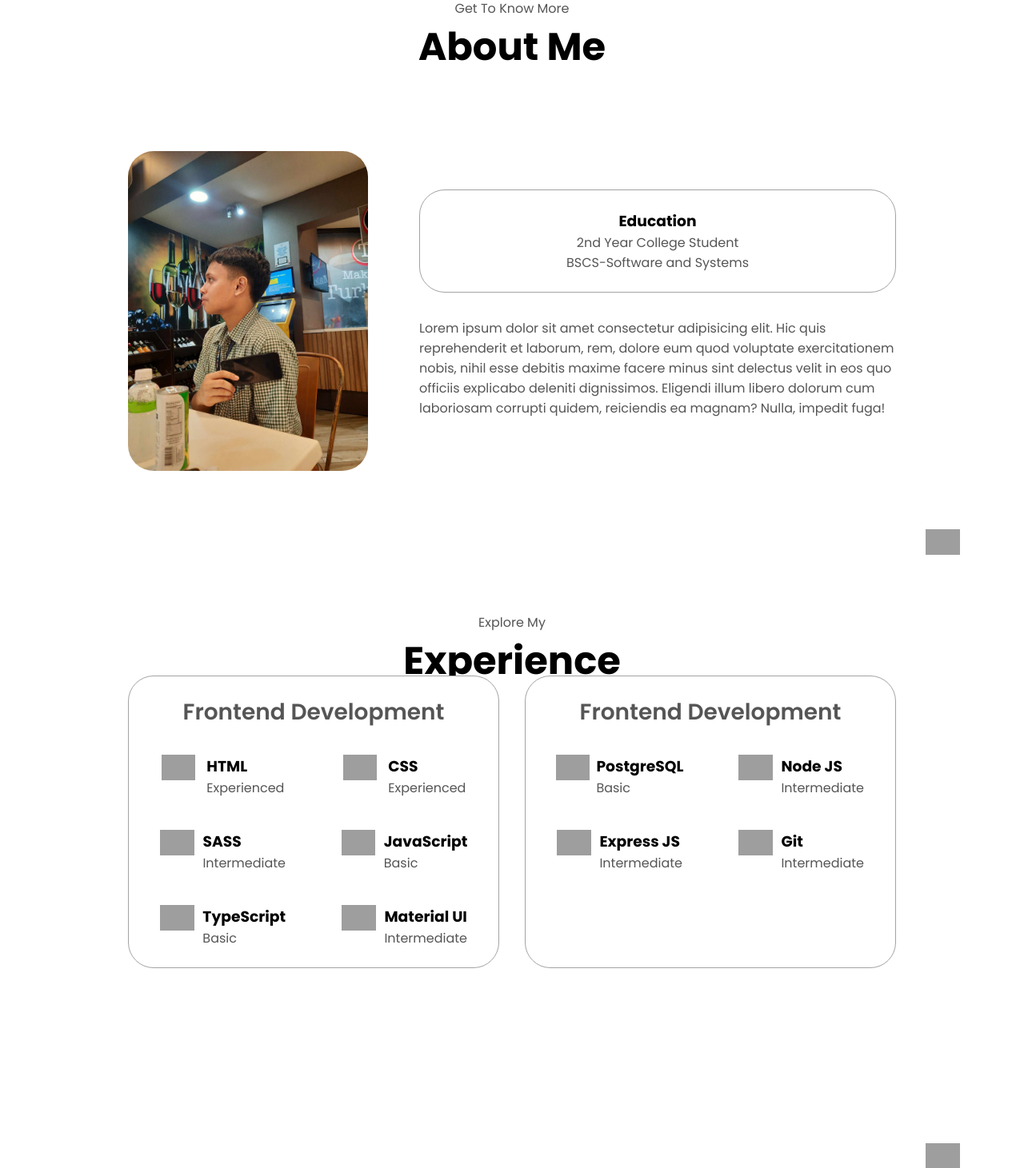
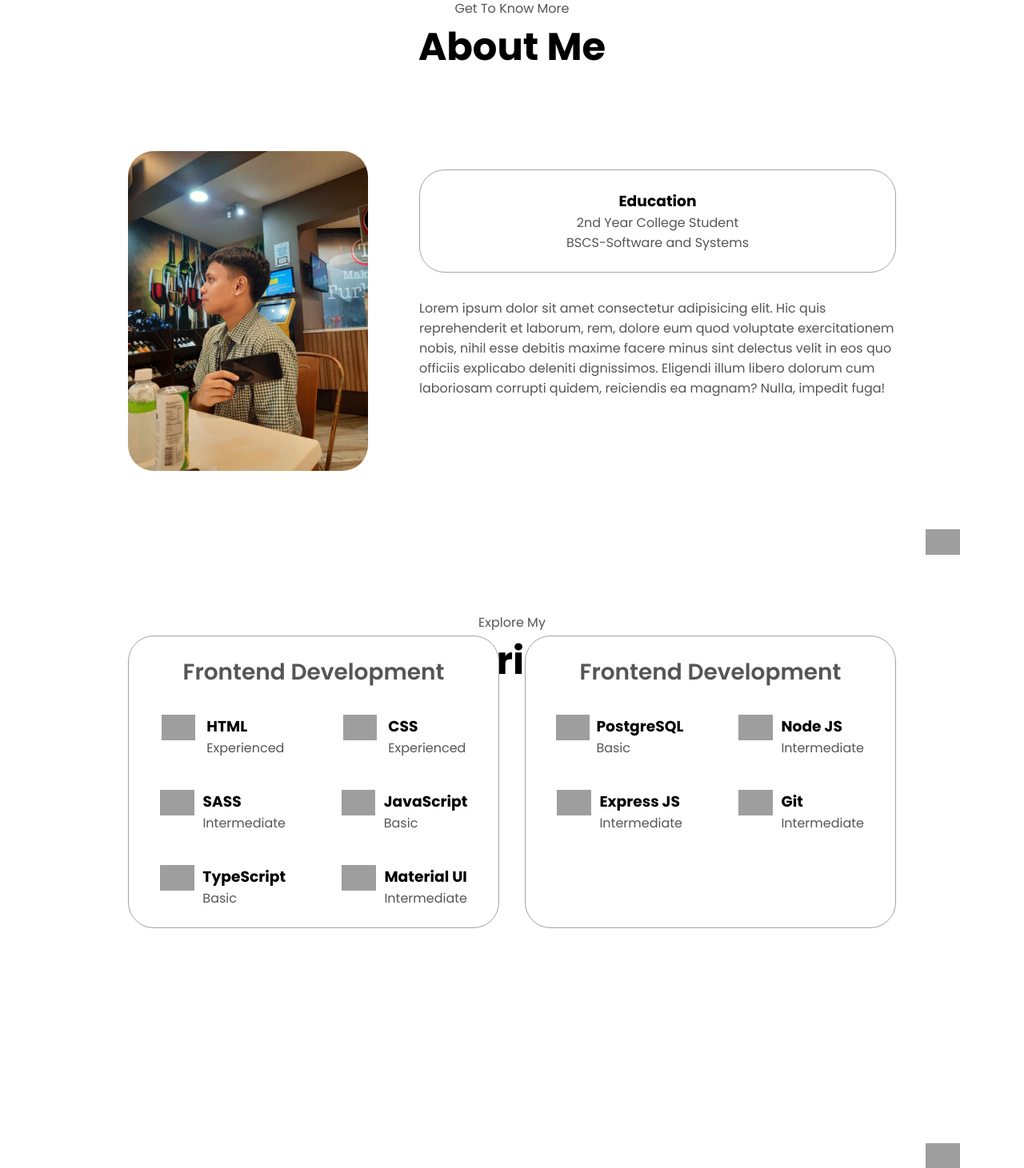
Before and after one commit to kiroVal/lab2, a PHP site: page / in a window 1280 px wide. Shown: the part 930-2391 px from the top of the page at 80% size. Run offline with PHP 8.4, Linux system fonts and the light colour scheme; grey boxes are pictures that could not be loaded.

Commit message:
updated week3

```diff
--- a/week3/style.css
+++ b/week3/style.css
@@ -288,7 +288,7 @@ section {
 }
 
 .details-container {
-  margin-top: -50px;
+  margin-top: -100px;
   padding: 1.5rem;
   flex: 1;
   background: white;
```
